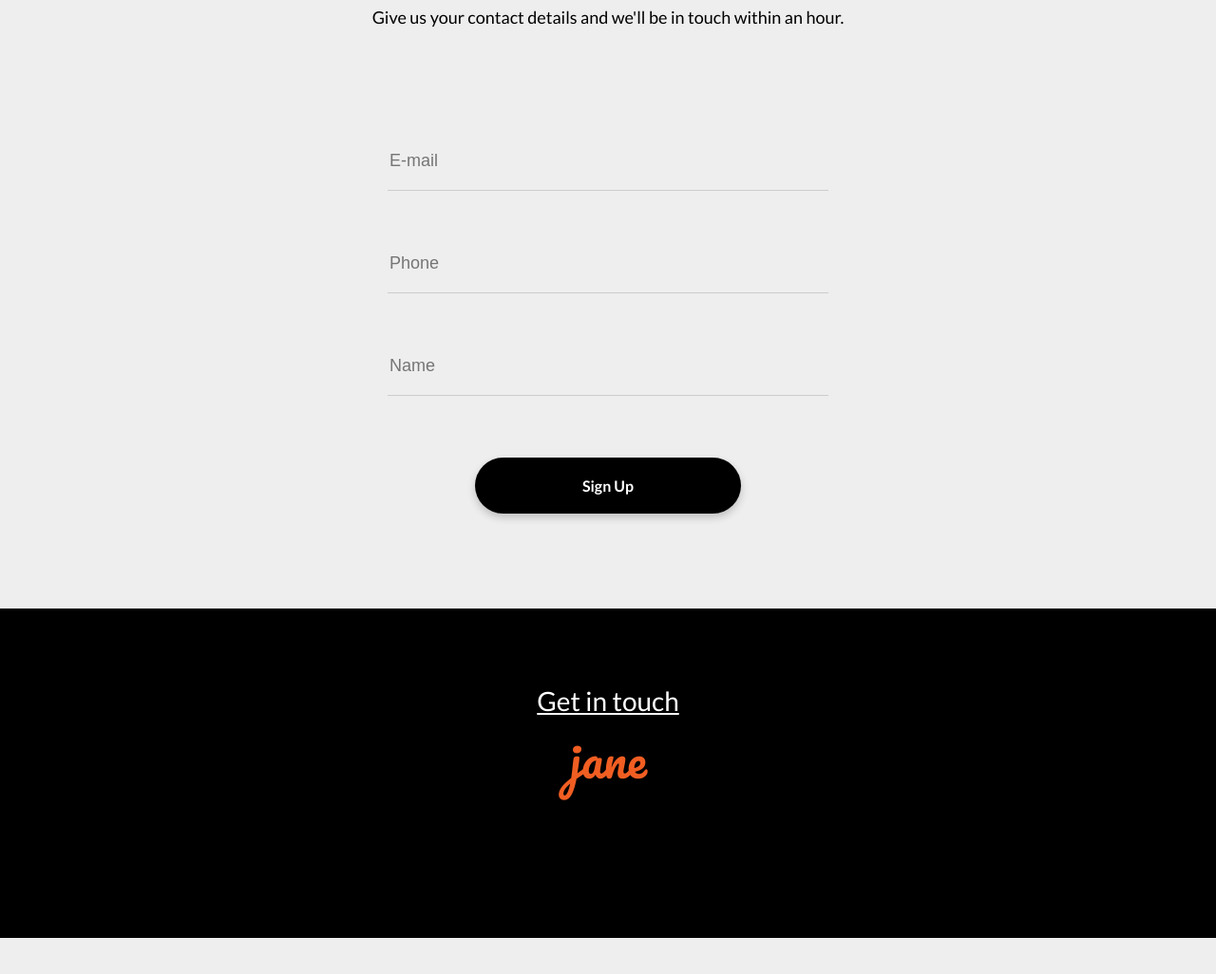
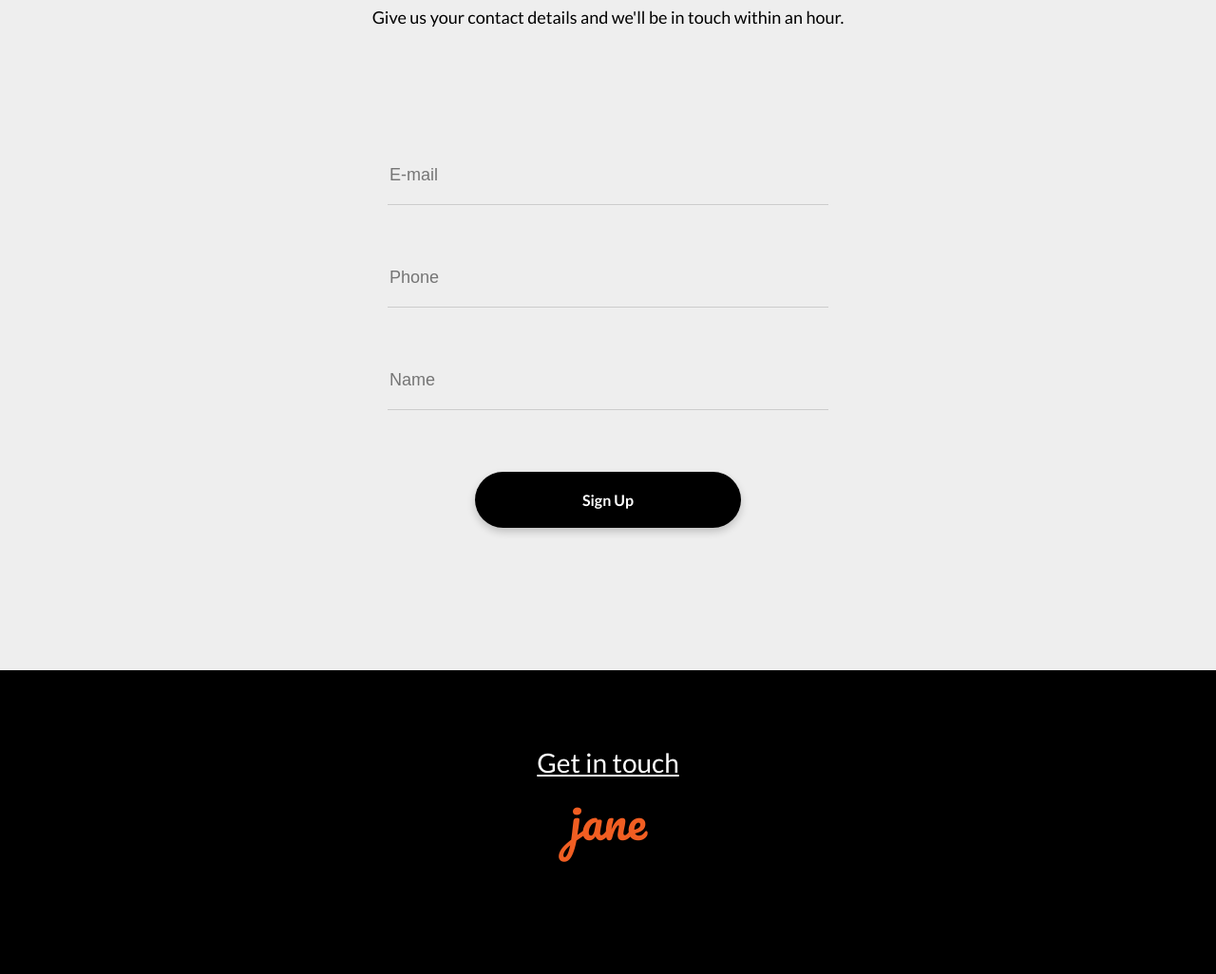
Before and after one commit to Nfilippov/jane-landing, a plain HTML site: page jane.html in a window 1280 px wide. Shown: the part 3309-4335 px from the top of the page at 95% size. Before the commit the page ends 4297 px from the top, so only its background shows below. Drawn offline with Linux system fonts and the light colour scheme.

Commit message:
all new blocks

```diff
--- a/css/styles.css
+++ b/css/styles.css
@@ -154,10 +154,10 @@ body {
 }
 
 .contact {
-    padding-bottom: 100px;
+    padding-bottom: 150px;
 }
 .contact-form {
-    padding-top: 25px;
+    padding-top: 40px;
 }
 .contact-form__input {
     font-family: 'Avenir Next', sans-serif;
@@ -183,7 +183,7 @@ body {
 
 .footer {
     background-color: #000;
-    padding: 80px 0;
+    padding: 80px 0 65px 0;
 }
 .footer-link {
     font-size: 28px;
```
Also changed, not shown: jane.html (line endings or trailing spaces).
